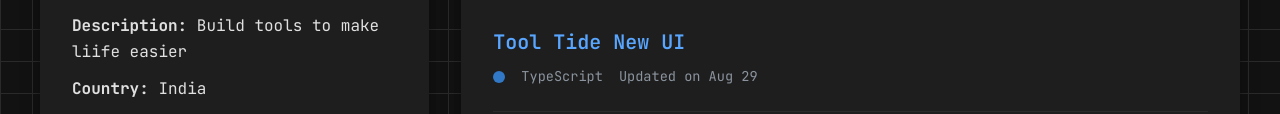
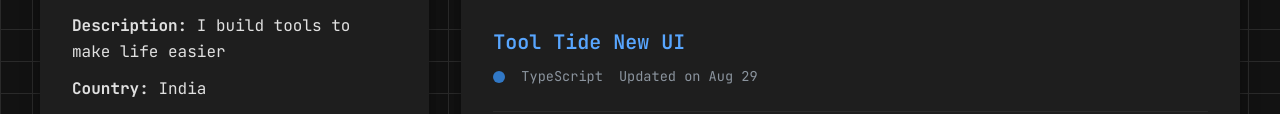
Before and after one commit to Ravish-Vishwakarma/Ravish-Vishwakarma, a plain HTML site: page index.html in a window 1280 px wide. Shown: the part 195-309 px from the top of the page. Drawn offline with Linux system fonts and the light colour scheme.

Commit message:
minor typo fix

```diff
--- a/index.html
+++ b/index.html
@@ -17,7 +17,7 @@
         <div class="left-column">
             <section class="card profile-card" aria-labelledby="profile-heading">
                 <h1 id="profile-heading">RAVISH VISHWAKARMA</h1>
-                <p><strong>Description:</strong> Build tools to make liife easier</p>
+                <p><strong>Description:</strong> I build tools to make life easier</p>
                 <p><strong>Country:</strong> India</p>
                 <p><strong>Email:</strong> ravishvishwakarma2010@gmail.com</p>
                 <div class="social-links">
```
